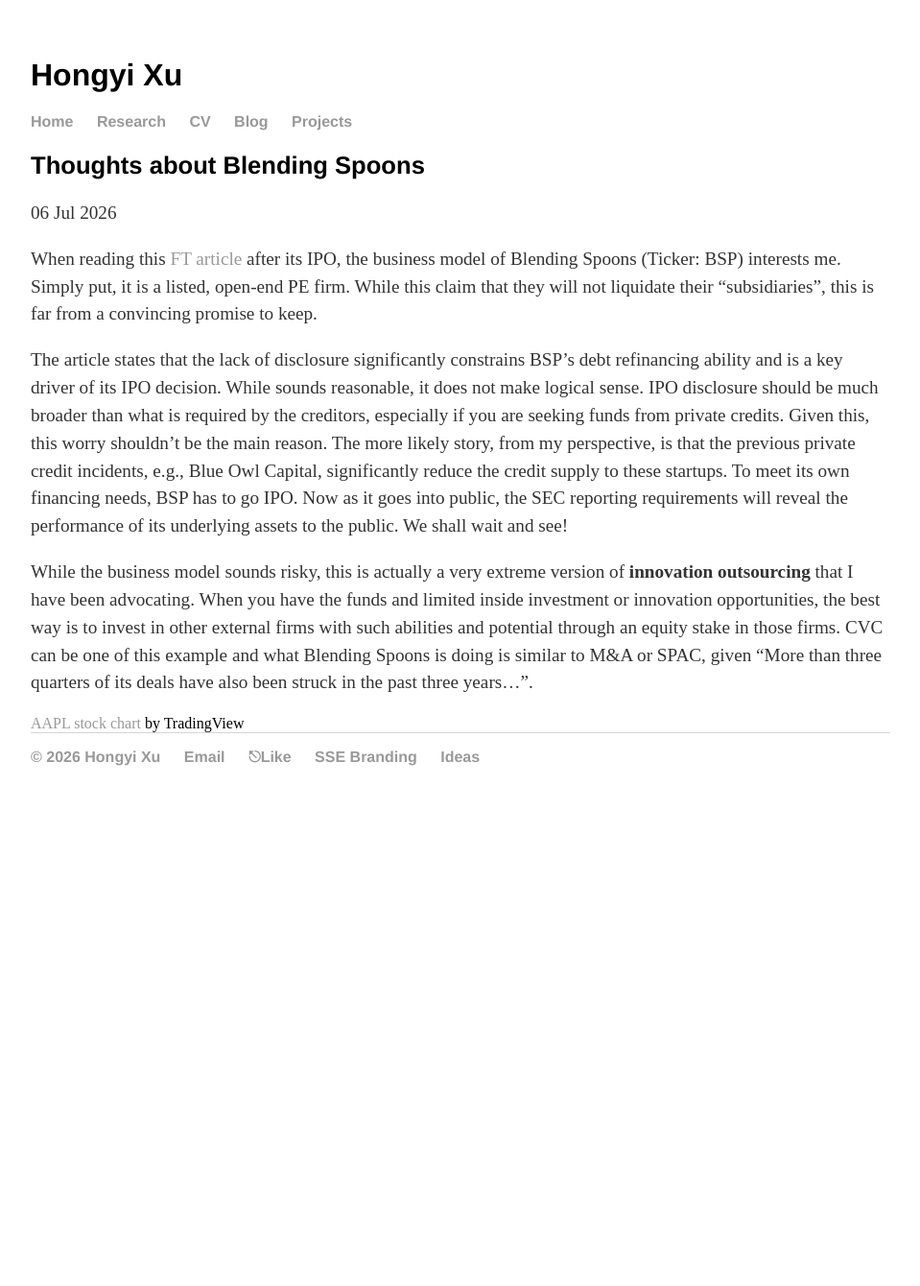
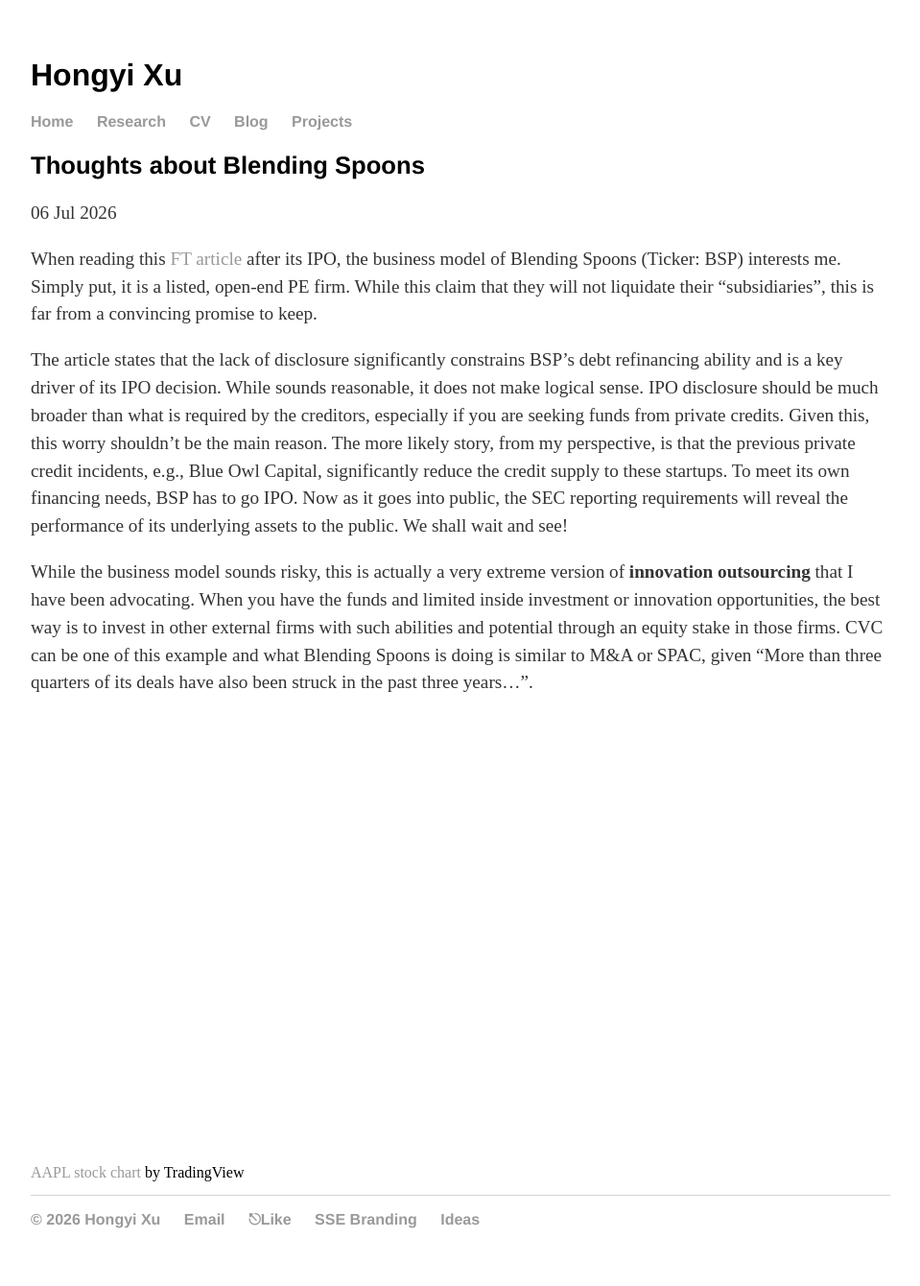
Before and after one commit to hongyileoxu/hongyileoxu.github.io, a Jekyll site: the page built from _posts/2026-07-06-bending-spoons.md, in a window 1280 px wide. Shown: the whole page at 96% size, without its empty margins (160-1119 px from the left). Built offline with Jekyll 4.4.1, drawn with Linux system fonts in a browser that asks for light colours; a script that is not in the unit is left out; before the commit the page ends 900 px from its top, so only the background shows below that.

Commit message:
Update 2026-07-06-bending-spoons.md

```diff
--- a/_posts/2026-07-06-bending-spoons.md
+++ b/_posts/2026-07-06-bending-spoons.md
@@ -12,7 +12,7 @@
 
 
 <!-- TradingView Widget BEGIN -->
-<div class="tradingview-widget-container" style="height:100%;width:60%">
+<div class="tradingview-widget-container" style="height:500px; width:600px;">
   <div class="tradingview-widget-container__widget" style="height:calc(100% - 32px);width:100%"></div>
   <div class="tradingview-widget-copyright"><a href="https://www.tradingview.com/symbols/NASDAQ-AAPL/" rel="noopener nofollow" target="_blank"><span class="blue-text">AAPL stock chart</span></a><span class="trademark"> by TradingView</span></div>
   <script type="text/javascript" src="https://s3.tradingview.com/external-embedding/embed-widget-advanced-chart.js" async>
```
